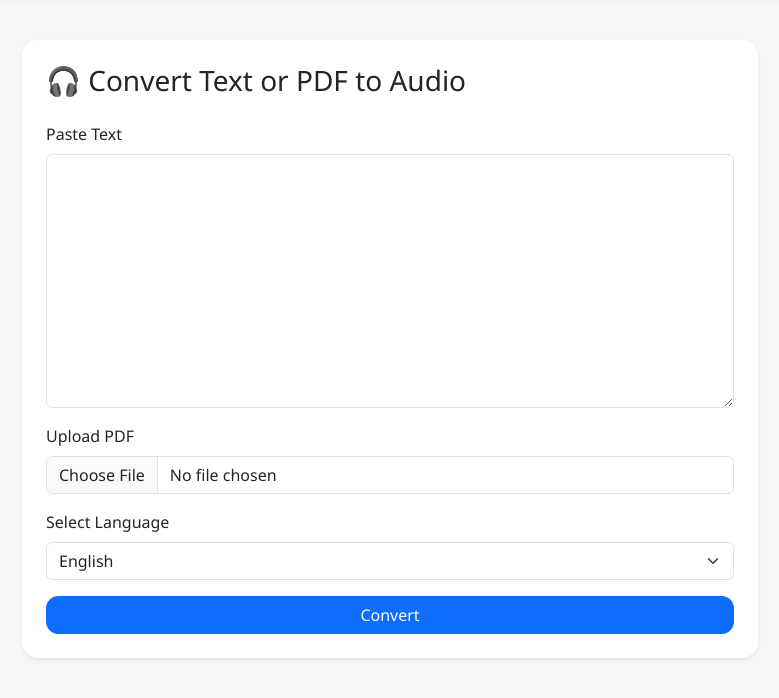
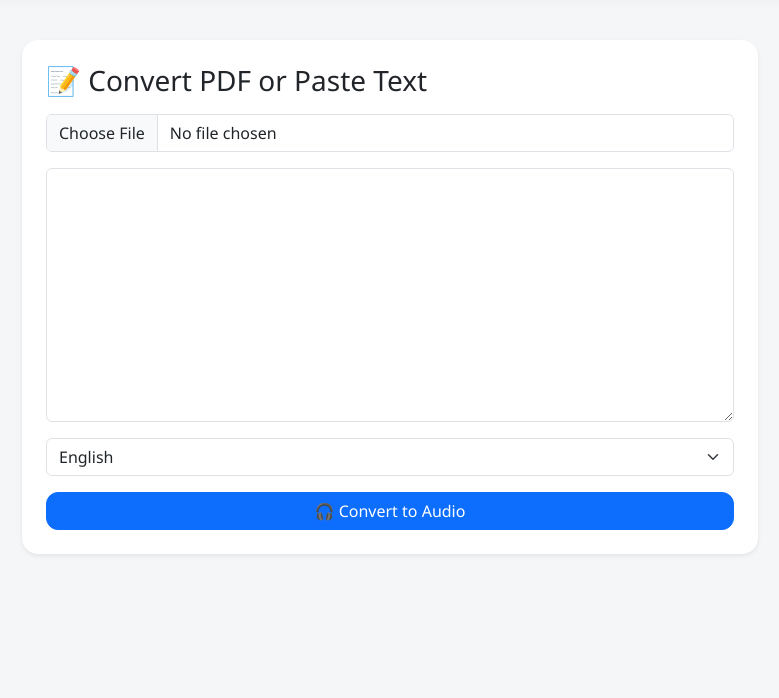
Before and after one commit to stephan280/webForDave, a Django app: page /upload/ in a window 1280 px wide. Shown: the part 56-754 px from the top of the page, without its empty margins (250-1029 px from the left). Run offline with Django 5.2, Linux system fonts and the light colour scheme; the visitor is signed in with stand-in values (Sample User, id 1).

Commit message:
Updated logic for uploads

```diff
--- a/converter/templates/converter/upload.html
+++ b/converter/templates/converter/upload.html
@@ -1,50 +1,46 @@
 {% extends 'base.html' %}
 {% load form_filters %}
-
-{% block title %}Convert Text or PDF{% endblock %}
+{% block title %}Convert PDF or Text{% endblock %}
 
 {% block content %}
 <div class="row justify-content-center">
   <div class="col-md-8">
-    <div class="card shadow-sm p-4">
-      <h3 class="mb-4">🎧 Convert Text or PDF to Audio</h3>
-
-      <form method="post" enctype="multipart/form-data" id="convertForm">
+    <div class="card p-4 shadow-sm">
+      <h3 class="mb-3">📝 Convert PDF or Paste Text</h3>
+      <form method="post" enctype="multipart/form-data" id="uploadForm">
         {% csrf_token %}
-
         <div class="mb-3">
-          <label for="{{ form.pasted_text.id_for_label }}" class="form-label">Paste Text</label>
+          {{ form.pdf_file|add_class:"form-control" }}
+        </div>
+        <div class="mb-3">
           {{ form.pasted_text|add_class:"form-control" }}
         </div>
-
         <div class="mb-3">
-          <label for="{{ form.pdf_file.id_for_label }}" class="form-label">Upload PDF</label>
-          {{ form.pdf_file|add_class:"form-control" }}
-        </div>
-
-        <div class="mb-3">
-          <label for="{{ form.language.id_for_label }}" class="form-label">Select Language</label>
           {{ form.language|add_class:"form-select" }}
         </div>
+        <button type="submit" class="btn btn-primary w-100">🎧 Convert to Audio</button>
+      </form>
+    </div>
+  </div>
+</div>
 
-        <button type="submit" class="btn btn-primary w-100" id="submitBtn">Convert</button>
-      </form>
-
-      <!-- Spinner -->
-      <div id="loadingSpinner" class="text-center mt-4 d-none">
-        <div class="spinner-border text-primary" role="status"></div>
-        <p class="mt-2">Hold on... we're working on your audio 📢</p>
+<!-- Spinner Modal -->
+<div class="modal fade" id="spinnerModal" tabindex="-1" aria-hidden="true">
+  <div class="modal-dialog modal-dialog-centered">
+    <div class="modal-content bg-transparent border-0 shadow-none">
+      <div class="modal-body text-center">
+        <div class="spinner-border text-primary" style="width: 3rem; height: 3rem;" role="status"></div>
+        <p class="mt-3 text-white bg-dark rounded p-2">Processing, please wait...</p>
       </div>
     </div>
   </div>
 </div>
-{% endblock %}
 
-{% block extra_js %}
+<!-- Bootstrap JS (already in base.html), add form submission trigger -->
 <script>
-  document.getElementById("convertForm").addEventListener("submit", function () {
-    document.getElementById("submitBtn").disabled = true;
-    document.getElementById("loadingSpinner").classList.remove("d-none");
+  document.getElementById('uploadForm').addEventListener('submit', function () {
+    var spinnerModal = new bootstrap.Modal(document.getElementById('spinnerModal'));
+    spinnerModal.show();
   });
 </script>
 {% endblock %}
--- a/converter/urls.py
+++ b/converter/urls.py
@@ -7,4 +7,5 @@ urlpatterns = [
     path('conversion/<int:conversion_id>/', views.conversion_detail, name='conversion_detail'),
     path('conversion/<int:conversion_id>/delete/', views.delete_conversion, name='delete_conversion'),
     path('register/', views.register, name='register'),
+    path('conversion/<int:conversion_id>/audio/', views.stream_audio, name='stream_audio'),
 ]
--- a/converter/views.py
+++ b/converter/views.py
@@ -10,8 +10,11 @@ from gtts.lang import tts_langs
 from django.core.files.base import ContentFile
 from io import BytesIO
 import fitz
+from django.http import StreamingHttpResponse
+from wsgiref.util import FileWrapper
+from django.http import HttpResponse
 
-MAX_CHAR_LIMIT = 3000
+MAX_CHAR_LIMIT = 5000
 
 def home(request):
     return render(request, 'converter/home.html')
@@ -96,3 +99,15 @@ def delete_conversion(request, conversion_id):
         conversion.delete()
         return redirect('dashboard')
     return redirect('dashboard')
+
+@login_required
+def stream_audio(request, conversion_id):
+    conversion = get_object_or_404(Conversion, id=conversion_id, user=request.user)
+    if not conversion.audio_file:
+        return HttpResponse(status=404)
+
+    audio_file = conversion.audio_file
+    wrapper = FileWrapper(audio_file.open('rb'))
+    response = StreamingHttpResponse(wrapper, content_type='audio/mpeg')
+    response['Content-Disposition'] = f'inline; filename="{audio_file.name}"'
+    return response
```
Also changed, not shown: converter/templates/converter/detail.html (+11 -5 lines).
